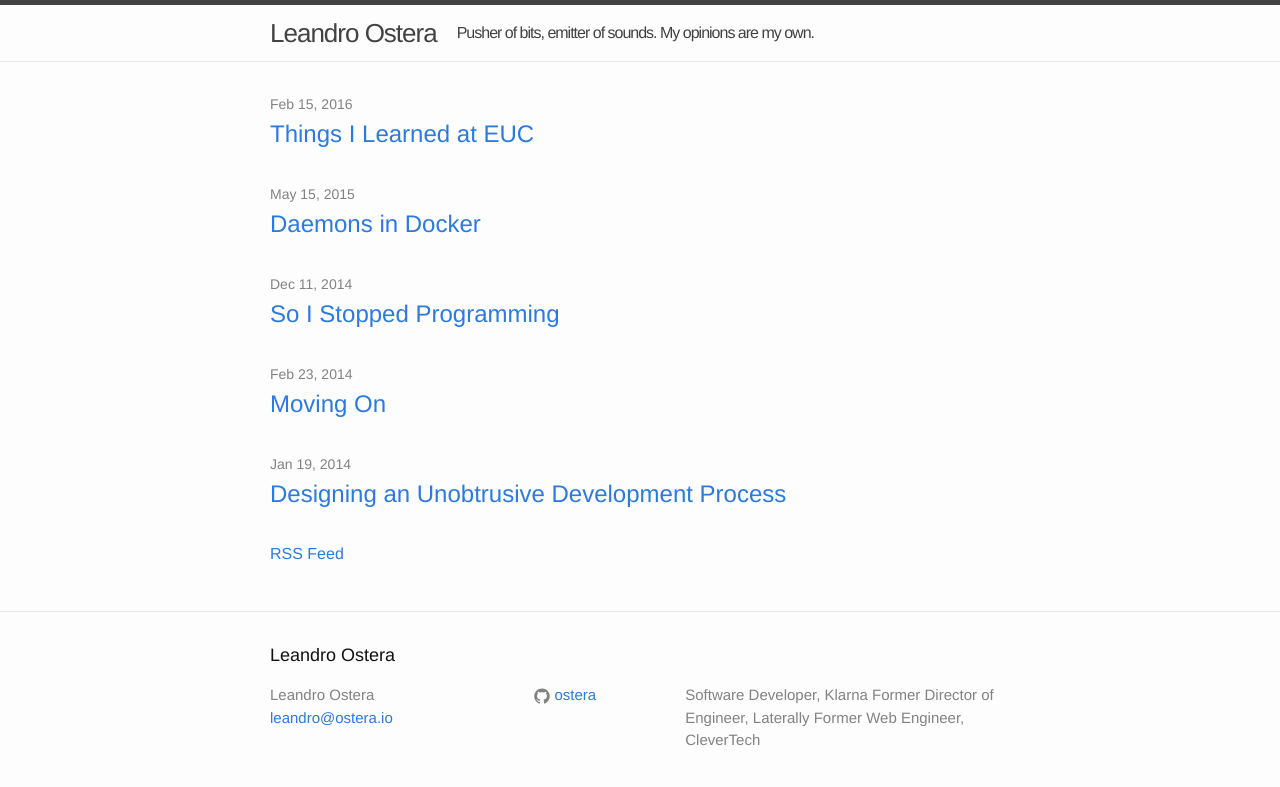
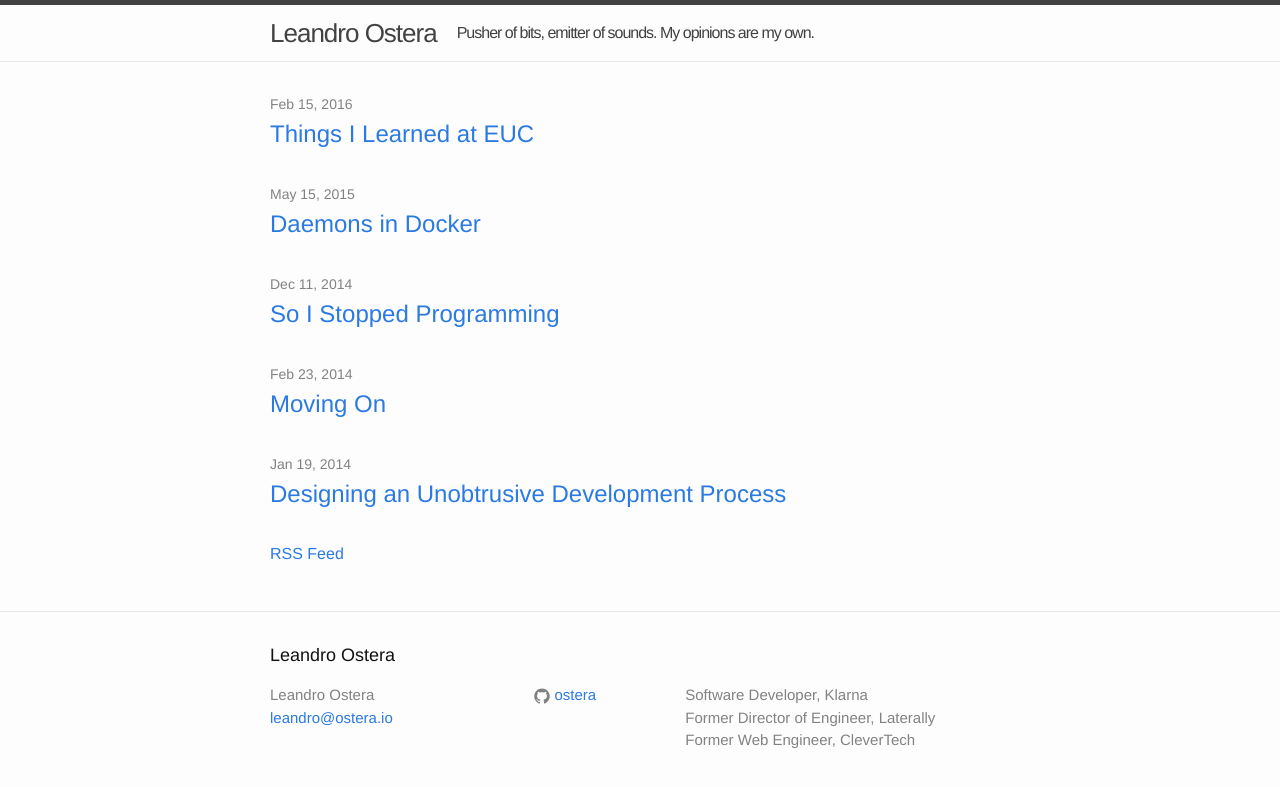
Before and after one commit to ostera/ostera.github.io, a Jekyll site: the page built from index.html, in a window 1280 px wide. Shown: the top 787 px of the page. Built offline with Jekyll 4.4.1, drawn with Linux system fonts in a browser that asks for light colours.

Commit message:
Newlines

```diff
--- a/_config.yml
+++ b/_config.yml
@@ -3,8 +3,8 @@ title: Leandro Ostera
 subtitle: Pusher of bits, emitter of sounds. My opinions are my own.
 email: leandro@ostera.io
 description: | # this means to ignore newlines until "baseurl:"
-  Software Developer, Klarna
-  Former Director of Engineer, Laterally
+  Software Developer, Klarna <br>
+  Former Director of Engineer, Laterally <br>
   Former Web Engineer, CleverTech
 
 baseurl: "" # the subpath of your site, e.g. /blog/
```
